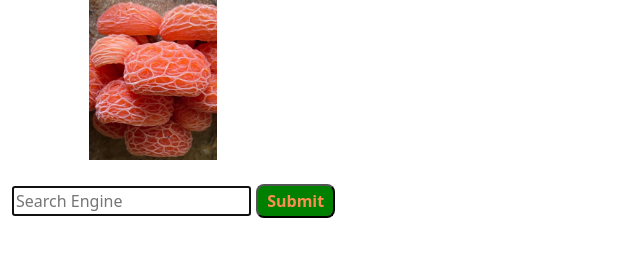
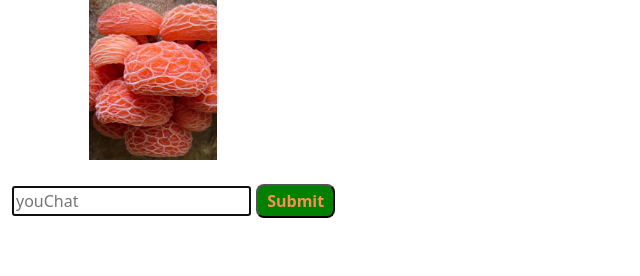
Before and after one commit to shaoli-lu/wen6, a plain HTML site: page index.html in a window 1280 px wide. Shown: the top 276 px of the page, 0-640 px from the left. Drawn offline with nearby package versions, Linux system fonts and the light colour scheme.

Commit message:
Add AI chat

```diff
--- a/index.html
+++ b/index.html
@@ -2,7 +2,7 @@
 <head>
 
     <meta name="viewport" content="width=device-width, initial-scale=1.0">
-    <title>问 6</title>
+    <title>YouChat</title>
     <link rel="stylesheet" href="wen.css">
     <!-- CSS only -->
     <link rel="apple-touch-icon" sizes="205x154" href="favicon.png">
@@ -20,9 +20,10 @@
 
 </br>
 <form action="https://www.you.com/search" method="get" autocomplete="on" name="wen">
-<input autofocus placeholder="Search Engine" name="q" type="text">
-<input type="submit" name="btn" id="btn">
-</form>
+    <input autofocus placeholder="youChat" name="q" type="text">
+    <input type="hidden" name="tbm" value="youchat">
+    <input type="submit" name="btn" id="btn">
+    </form>
 </br>
 </br>
 <div>News</div>
```
